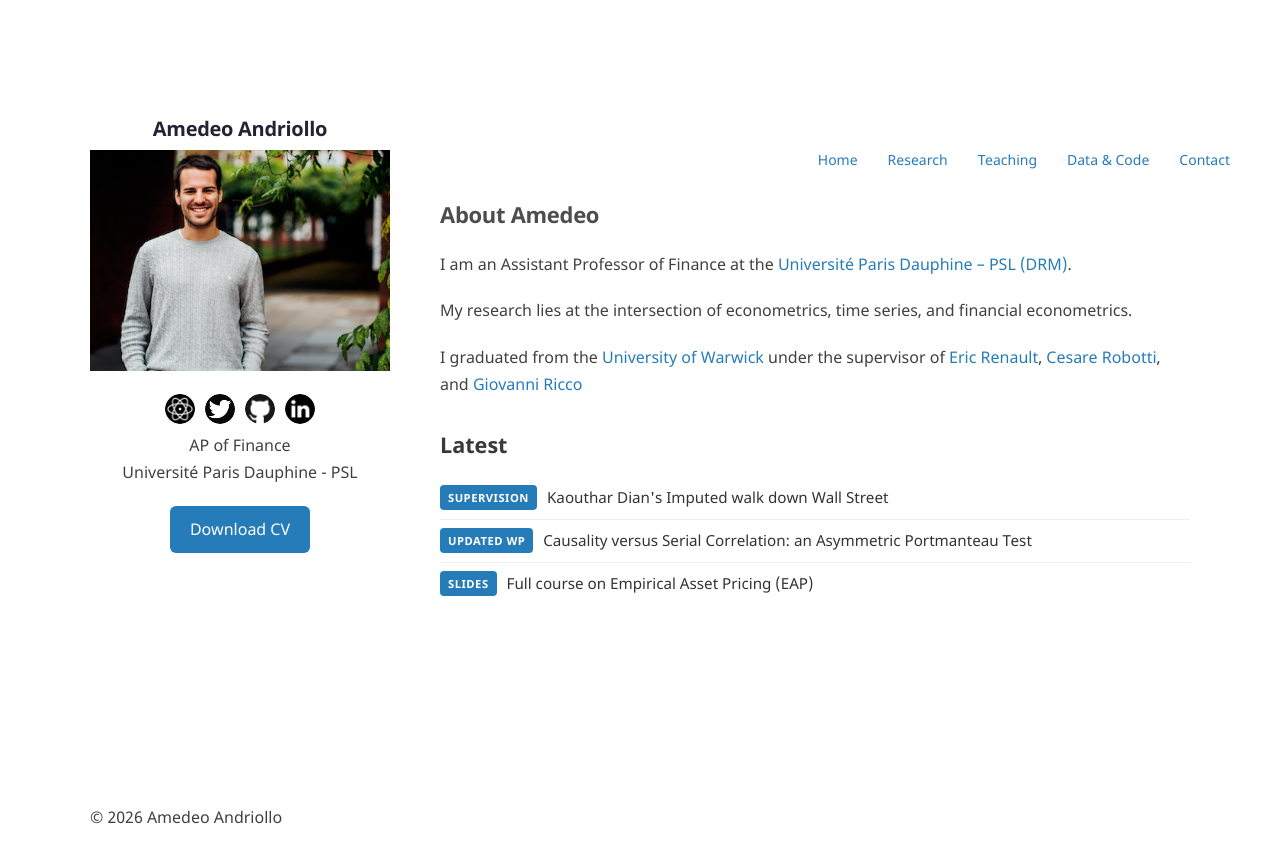
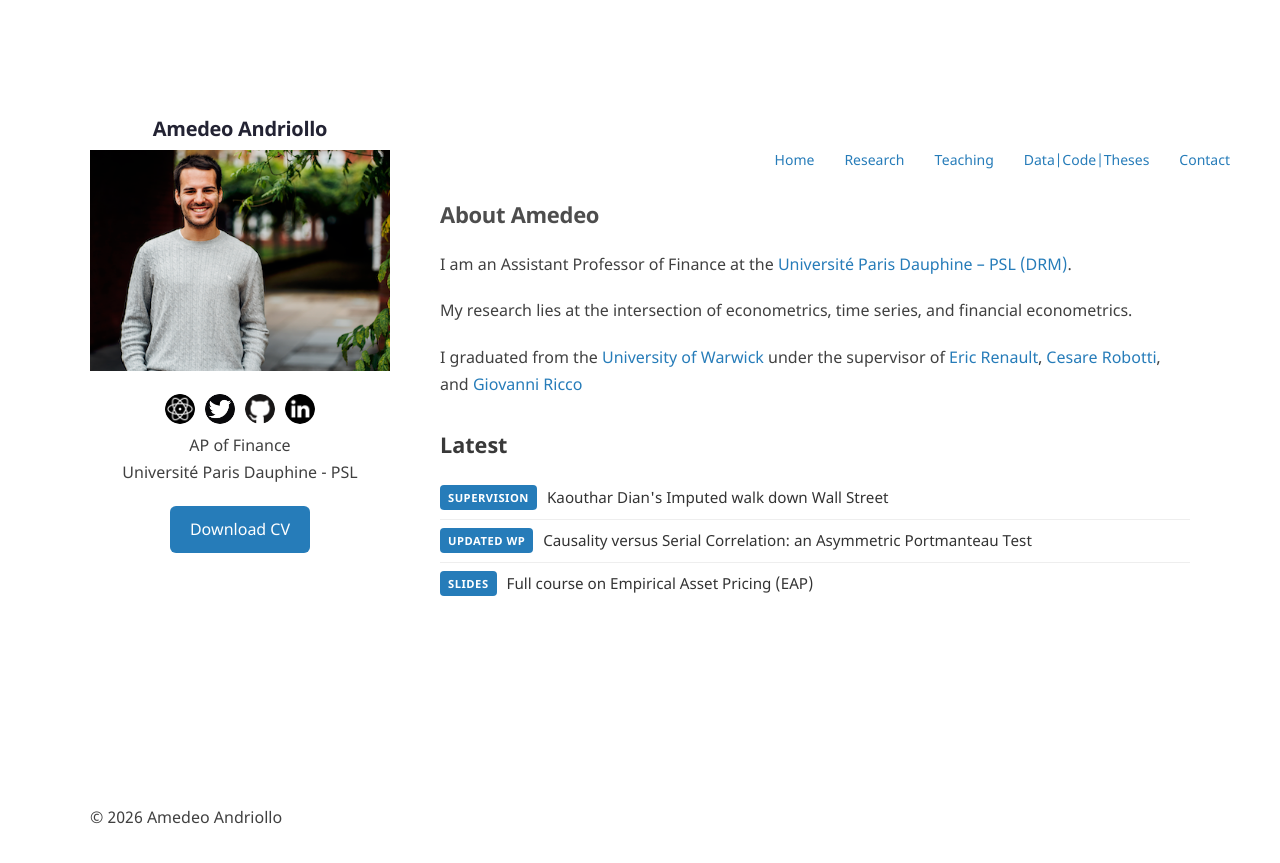
Before and after one commit to amandri/amandri.github.io, a Jekyll site: the page built from index.md, in a window 1280 px wide. Shown: the top 863 px of the page. Built offline with Jekyll 4.4.1, drawn with Linux system fonts in a browser that asks for light colours.

Commit message:
Update website

```diff
--- a/_layouts/default.html
+++ b/_layouts/default.html
@@ -99,7 +99,7 @@
           <li><a href="{{ '/' | relative_url }}">Home</a></li>
           <li><a href="{{ '/research/' | relative_url }}">Research</a></li>
           <li><a href="{{ '/teaching/' | relative_url }}">Teaching</a></li>
-          <li><a href="{{ '/data-code/' | relative_url }}">Data & Code</a></li>
+          <li><a href="{{ '/data-code/' | relative_url }}">Data|Code|Theses</a></li>
           <li><a href="{{ '/contact/' | relative_url }}">Contact</a></li>
         </ul>
       </nav>
```
